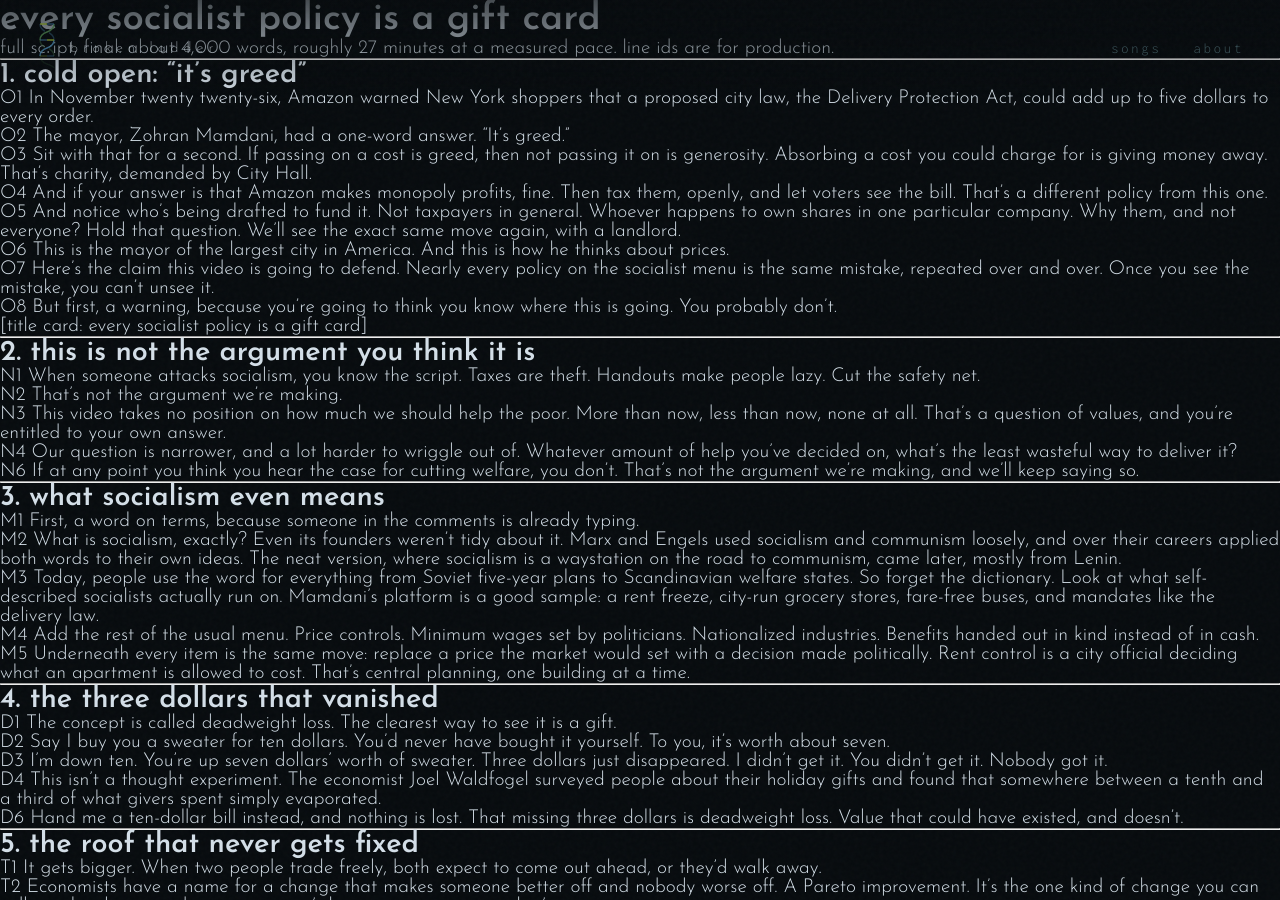
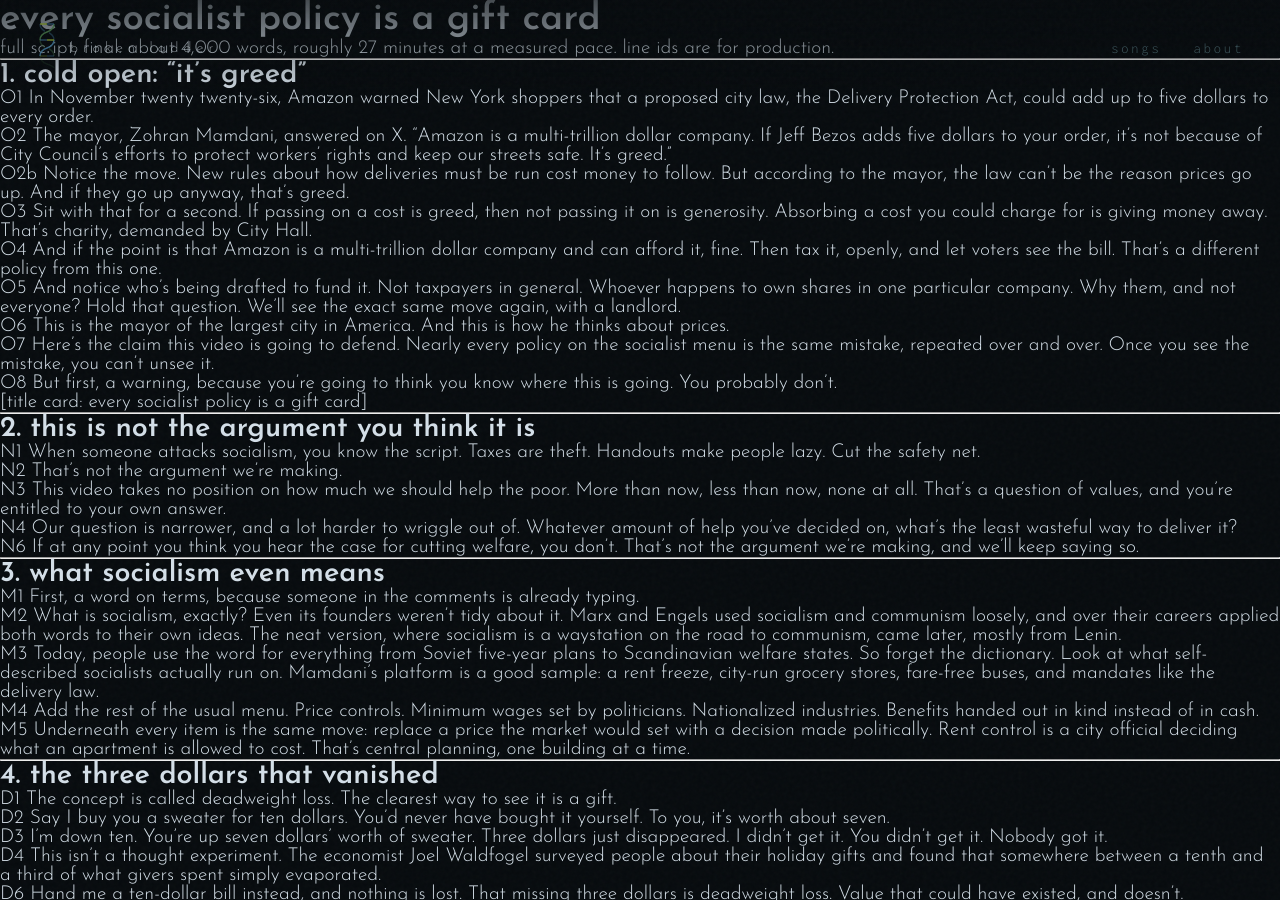
Before and after one commit to ClayShentrup/brokenladder, a Jekyll site: the page built from safety-net-vs-socialism/script.md, in a window 1280 px wide and 900 px high. Built offline with Jekyll 4.4.1, drawn with Linux system fonts in a browser that asks for light colours; our own code applies the rules of GitHub Pages for plain Markdown files; some of the changed text lies outside the part shown.

Commit message:
script: quote Mamdani's post exactly, answer his actual claim
Co-Authored-By: Claude Opus 5.5 <noreply@anthropic.com>
Claude-Session: https://claude.ai/code/session_01BsiGF9St2tiTePmyBZgNDi

```diff
--- a/safety-net-vs-socialism/script.md
+++ b/safety-net-vs-socialism/script.md
@@ -8,11 +8,13 @@ full script, final. about 4,000 words, roughly 27 minutes at a measured pace. li
 
 O1 In November twenty twenty-six, Amazon warned New York shoppers that a proposed city law, the Delivery Protection Act, could add up to five dollars to every order.
 
-O2 The mayor, Zohran Mamdani, had a one-word answer. "It's greed."
+O2 The mayor, Zohran Mamdani, answered on X. "Amazon is a multi-trillion dollar company. If Jeff Bezos adds five dollars to your order, it's not because of City Council's efforts to protect workers' rights and keep our streets safe. It's greed."
+
+O2b Notice the move. New rules about how deliveries must be run cost money to follow. But according to the mayor, the law can't be the reason prices go up. And if they go up anyway, that's greed.
 
 O3 Sit with that for a second. If passing on a cost is greed, then not passing it on is generosity. Absorbing a cost you could charge for is giving money away. That's charity, demanded by City Hall.
 
-O4 And if your answer is that Amazon makes monopoly profits, fine. Then tax them, openly, and let voters see the bill. That's a different policy from this one.
+O4 And if the point is that Amazon is a multi-trillion dollar company and can afford it, fine. Then tax it, openly, and let voters see the bill. That's a different policy from this one.
 
 O5 And notice who's being drafted to fund it. Not taxpayers in general. Whoever happens to own shares in one particular company. Why them, and not everyone? Hold that question. We'll see the exact same move again, with a landlord.
 
@@ -332,4 +334,5 @@ Z8 Whatever you think people deserve, give it to them in cash.
 - credit max ghenis (pronounced GEN-iss, hard g) in the description, and as small on-screen text beside the PolicyEngine figures in E10, for the subletting test and the universality and timing arguments. the narration names PolicyEngine, not max: his name means little to a cold audience, and the institution carries the numbers. if he's ever named aloud, respell it for TTS as "Max GEN-iss"
 - E10 source: max ghenis, "means testing and universalism," BIG conference, 2023-06-09 (sources/ghenis-2023-means-testing-and-universalism.pdf, slide 4): california single parent, children 10 and 5, pays rent and childcare; earnings $25,000 -> $50,000; net income $43,206 -> $48,800; government took 78% of the additional earnings. on screen: "PolicyEngine (Ghenis, 2023)". robustness check with policyengine-us 2.152.15, tax year 2026, no rent or childcare inputs: 56% cash only, 111% counting health coverage at cost (tools/policyengine_cliff.py). a california billionaire's top combined rate is roughly 54%
 - on-screen sources: cbo, how the supply of labor responds to changes in fiscal policy (2012); waldfogel 1993; diamond, mcquade & qian 2019; evans & popova 2017; amiti, redding & weinstein 2019 (tariff pass-through); friedman 1962; george 1879; pigou 1920
+- show the actual post on screen for O2 (@NYCMayor, 12:25 pm, nov 19, 2026, quoting @emmagf's screenshot of amazon's "could add up to $5 per order" alert). quote it word for word; the narration reads it exactly
 - the cold open is pegged to the 2026-11-19 mamdani post about intro 518 and is dated on purpose; everything else avoids dollar figures that age, or uses them only as round illustrations
```
